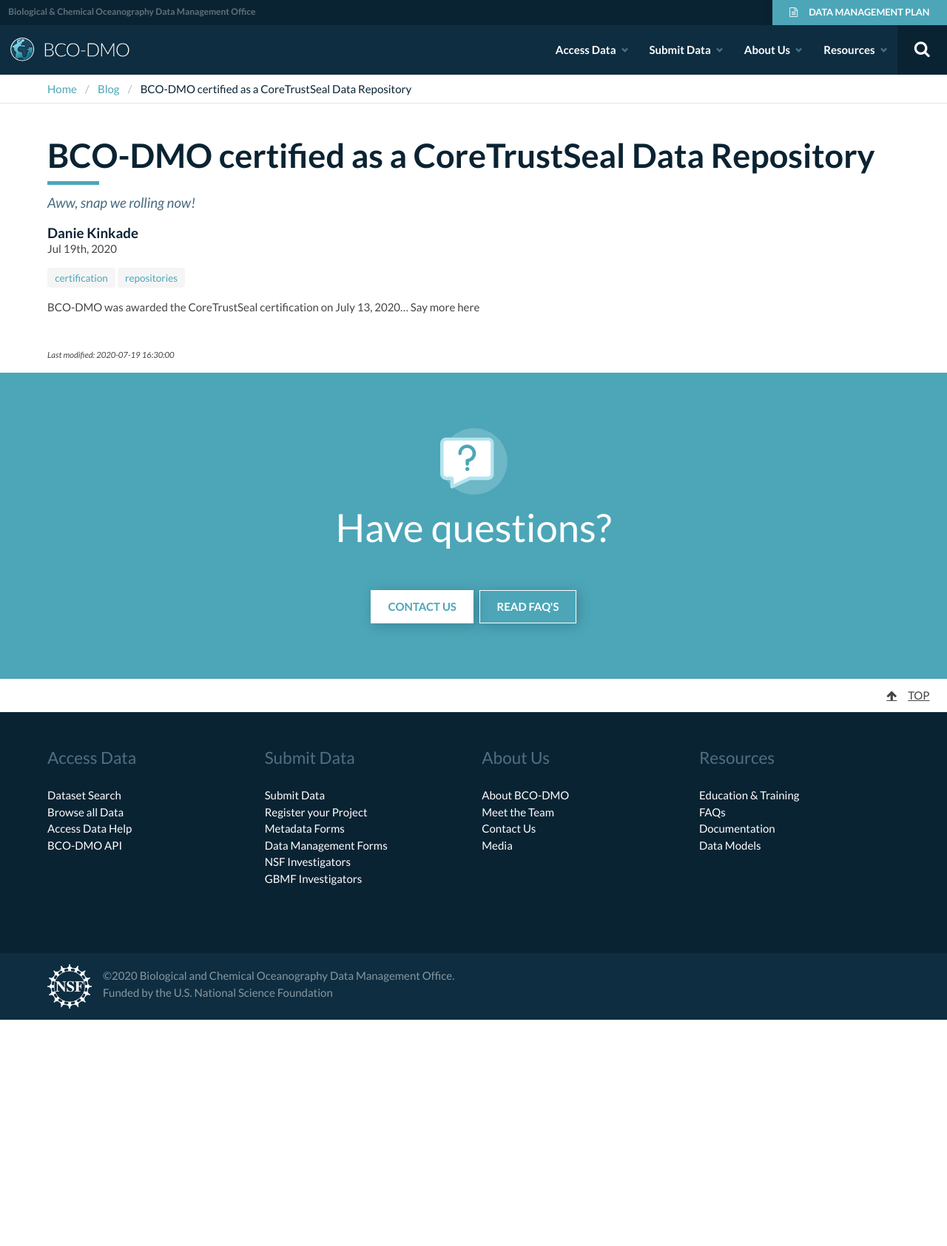
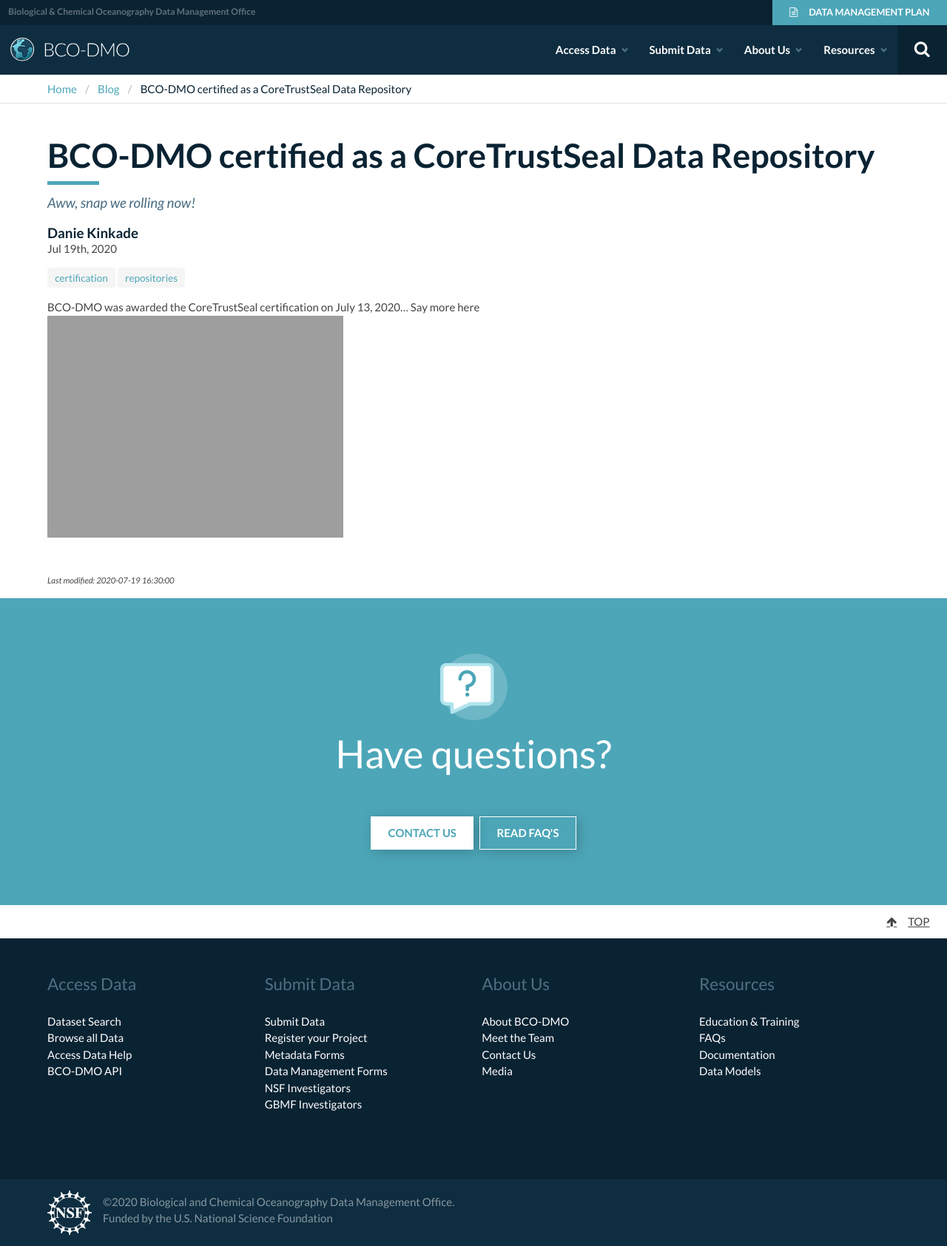
Before and after one commit to BCODMO/blog.bco-dmo.org, a Jekyll site: the page built from _posts/2020-07-19-core-trust-seal-certification.md, in a window 1280 px wide. Shown: the whole page at 74% size. Built offline with Jekyll 4.4.1, drawn with Linux system fonts in a browser that asks for light colours; before the commit the page ends 1379 px from its top, so only the background shows below that.

Commit message:
Update 2020-07-19-core-trust-seal-certification.md

```diff
--- a/_posts/2020-07-19-core-trust-seal-certification.md
+++ b/_posts/2020-07-19-core-trust-seal-certification.md
@@ -14,3 +14,5 @@
 ---
 
 BCO-DMO was awarded the CoreTrustSeal certification on July 13, 2020...<!--more--> Say more here
+
+<img src="{{ site.url }}/assets/img/posts/CoreTrustSeal-logo-transparent.png"/>
```
